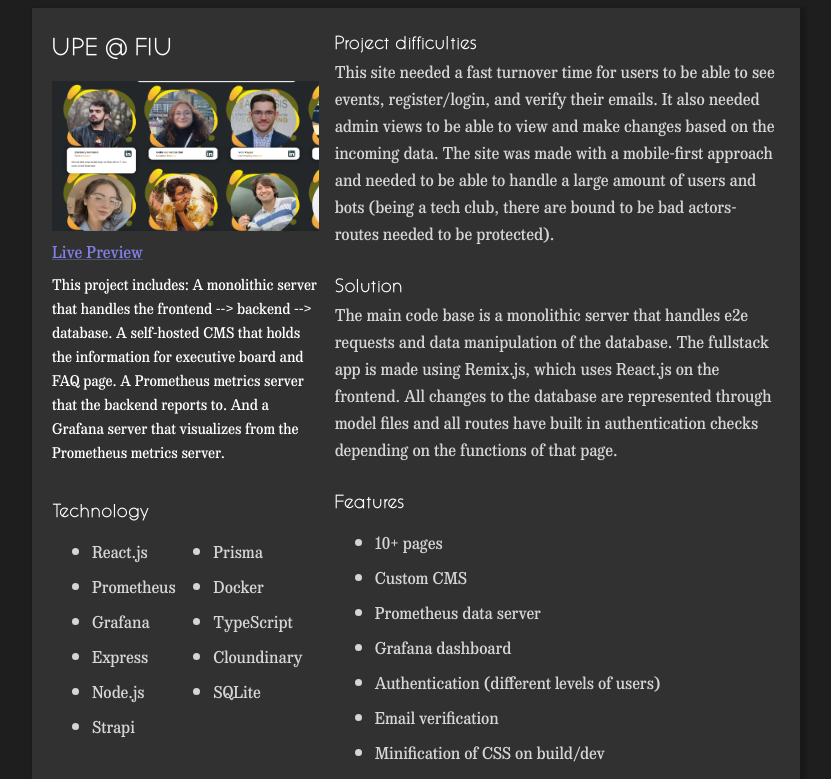
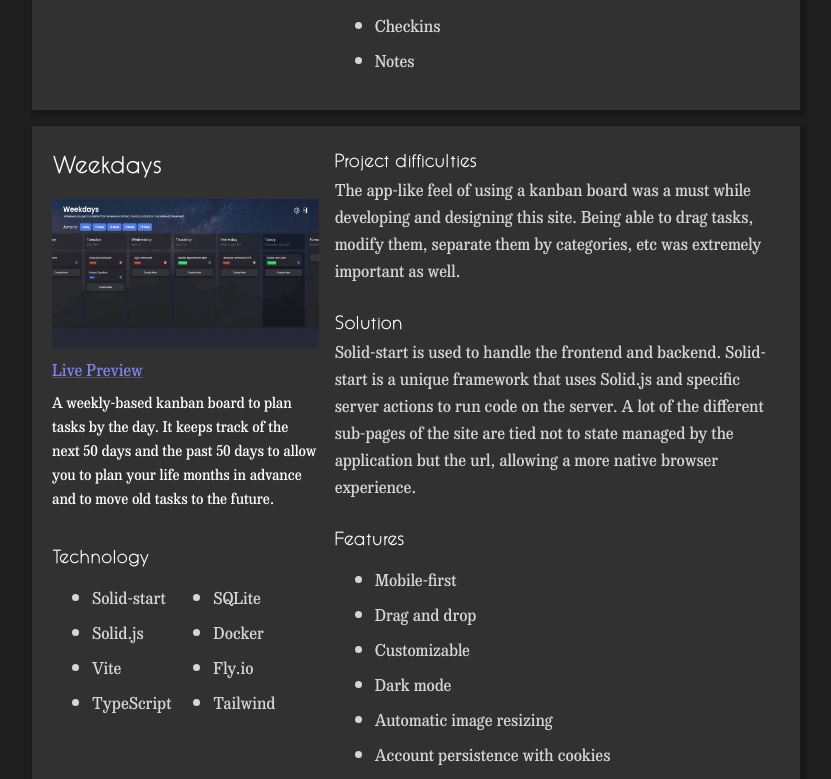
Before and after one commit to ZackarySantana/Gallery, a SvelteKit app: page / in a window 1280 px wide. Shown: the part 2005-2784 px from the top of the page, without its empty margins (224-1055 px from the left). Built offline with nearby package versions, Linux system fonts and the light colour scheme.

Commit message:
Added weekdays to projects list

```diff
--- a/src/routes/projects.ts
+++ b/src/routes/projects.ts
@@ -26,6 +26,18 @@
         demo: "https://codeconstants.com",
     },
     {
+        title: "Weekdays",
+        idElement: "weekdays",
+        description: "A weekly-based kanban board to plan tasks by the day. It keeps track of the next 50 days and the past 50 days to allow you to plan your life months in advance and to move old tasks to the future.",
+        shortDescription: "A weekly-based kanban board to plan tasks by the day. Scheduling your work, homework, and other tasks has never been easier!",
+        projectDifficulties: "The app-like feel of using a kanban board was a must while developing and designing this site. Being able to drag tasks, modify them, separate them by categories, etc was extremely important as well.",
+        solution: "Solid-start is used to handle the frontend and backend. Solid-start is a unique framework that uses Solid.js and specific server actions to run code on the server. A lot of the different sub-pages of the site are tied not to state managed by the application but the url, allowing a more native browser experience.",
+        images: [{ src: "/images/weekdays.png", alt: "Example of weekdays" }],
+        features: ["Mobile-first", "Drag and drop", "Customizable", "Dark mode", "Automatic image resizing", "Account persistence with cookies"],
+        techs: ["Solid-start", "Solid.js", "Vite", "TypeScript", "SQLite", "Docker", "Fly.io", "Tailwind"],
+        demo: "https://weekdays.fly.dev",
+    },
+    {
         title: "UPE @ FIU",
         idElement: "upefiu",
         description: "This project includes: A monolithic server that handles the frontend --> backend --> database. A self-hosted CMS that holds the information for executive board and FAQ page. A Prometheus metrics server that the backend reports to. And a Grafana server that visualizes from the Prometheus metrics server.",
@@ -35,7 +47,7 @@
         images: [{ src: "/images/upefiu.png", alt: "UPE Eboard of 2022" }],
         features: ["10+ pages", "Custom CMS", "Prometheus data server", "Grafana dashboard", "Authentication (different levels of users)", "Email verification", "Minification of CSS on build/dev", "Automatic image resizing", "Mobile-first"],
         techs: ["React.js", "Prometheus", "Grafana", "Express", "Node.js", "Strapi", "Prisma", "Docker", "TypeScript", "Cloundinary", "SQLite"],
-        demo: "https://upefiu.io",
+        demo: "https://flow-test.fly.dev",
     },
     {
         title: "| attach |",
```
Also changed, not shown: static/images/weekdays.png (added).
